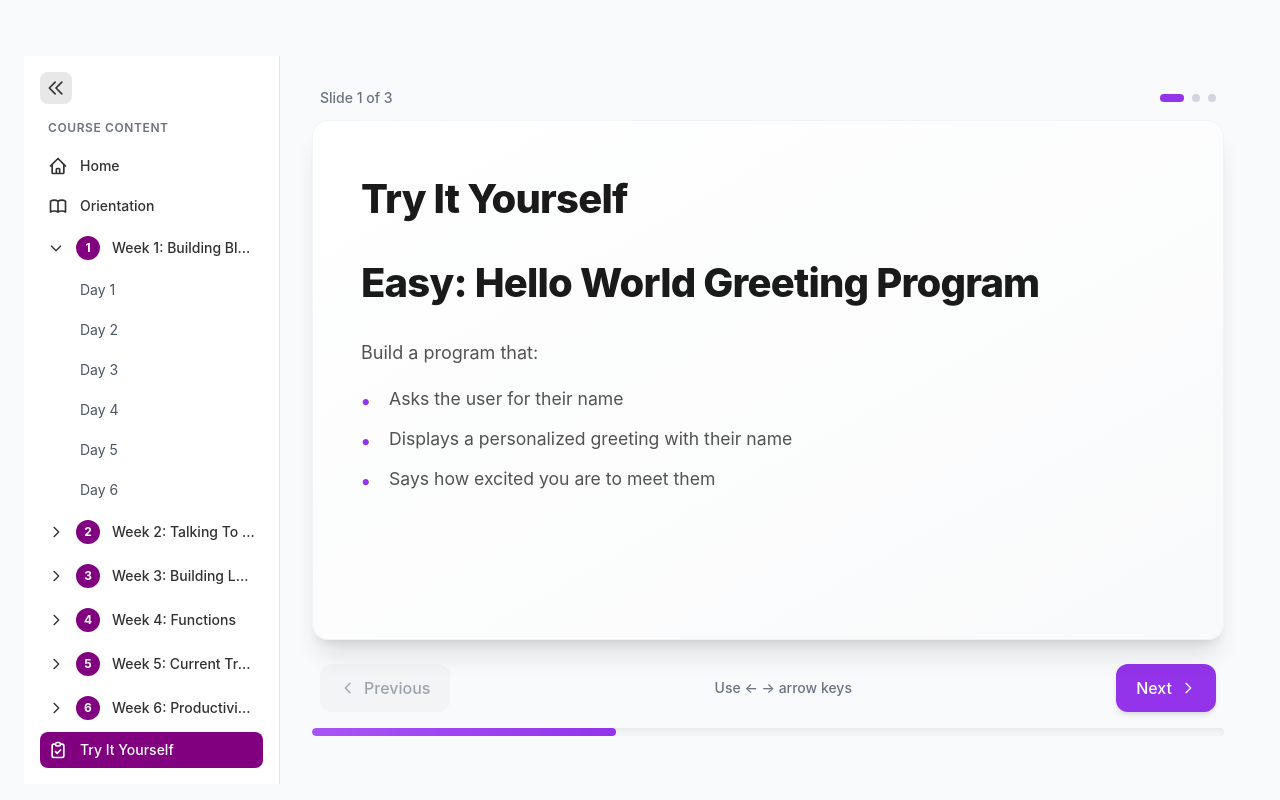
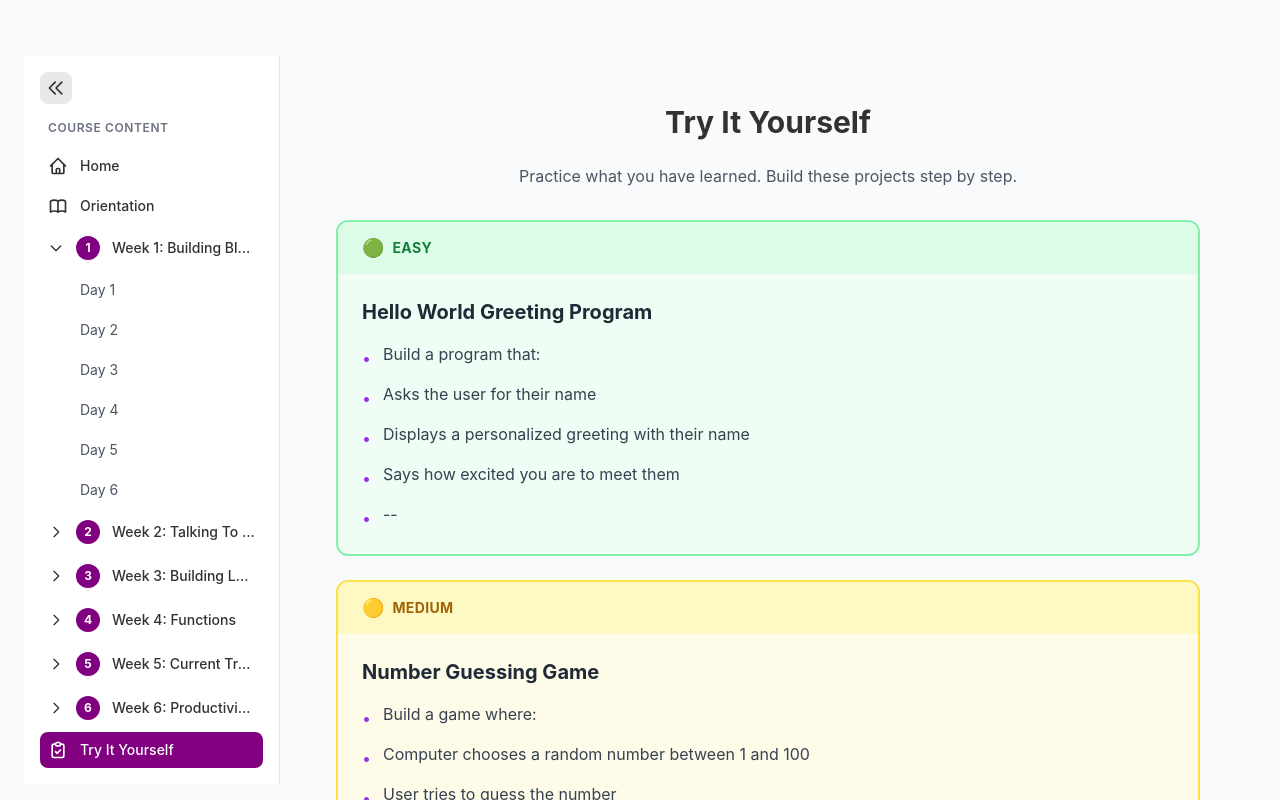
Before and after one commit to lioninthewild/portfolio, a Next.js app: page /kashvi/1/course in a window 1280 px wide. Both pictures are taken after a click on the button "Try It Yourself". Shown: the top 800 px of the page. Built offline with nearby package versions, Linux system fonts and the light colour scheme.

Commit message:
(feat): TIY content and link fixed

```diff
--- a/src/app/kashvi/[course]/course/CourseClient.tsx
+++ b/src/app/kashvi/[course]/course/CourseClient.tsx
@@ -3,6 +3,7 @@
 import { useState, useEffect } from "react";
 import Link from "next/link";
 import SlideViewer from "@/components/course/SlideViewer";
+import TIYViewer from "@/components/course/TIYViewer";
 
 const weeks = [
   { num: 1, title: "Week 1: Building Blocks" },
@@ -219,7 +220,11 @@ export default function CourseClient({ content, initialView, initialDay }: Cours
         </button>
 
         <div className="max-w-5xl mx-auto">
-          <SlideViewer markdown={markdown} key={getContentKey(selectedItem)} />
+          {selectedItem.type === "tiy" ? (
+            <TIYViewer content={content["tiy"] || ""} />
+          ) : (
+            <SlideViewer markdown={markdown} key={getContentKey(selectedItem)} />
+          )}
         </div>
       </main>
     </div>
--- /dev/null
+++ b/src/components/course/TIYViewer.tsx
@@ -0,0 +1,122 @@
+interface TIYTask {
+  difficulty: "easy" | "medium" | "hard";
+  title: string;
+  tasks: string[];
+}
+
+interface TIYViewerProps {
+  content: string;
+}
+
+function parseTIYContent(content: string): TIYTask[] {
+  const tasks: TIYTask[] = [];
+
+  const sections = content.split(/(?=^#+ )/gm).filter(s => s.trim());
+
+  for (const section of sections) {
+    const lines = section.split("\n").filter(l => l.trim());
+    if (lines.length === 0) continue;
+
+    const titleMatch = section.match(/^#+\s+(Easy|Medium|Hard):?\s*(.+)?$/im);
+    if (titleMatch) {
+      const difficulty = titleMatch[1].toLowerCase() as "easy" | "medium" | "hard";
+      const title = titleMatch[2]?.trim() || "";
+
+      const taskLines = section
+        .replace(/^#+\s+(Easy|Medium|Hard):?\s*.+$/gim, "")
+        .split("\n")
+        .filter(l => l.trim() && !l.startsWith("#"))
+        .map(l => l.replace(/^[-•]\s*/, "").trim());
+
+      tasks.push({ difficulty, title, tasks: taskLines });
+    }
+  }
+
+  return tasks;
+}
+
+export default function TIYViewer({ content }: TIYViewerProps) {
+  const tasks = parseTIYContent(content);
+
+  const getDifficultyStyles = (difficulty: string) => {
+    switch (difficulty) {
+      case "easy":
+        return {
+          badge: "bg-green-100 text-green-700",
+          border: "border-green-300",
+          bg: "bg-green-50",
+          icon: "🟢",
+        };
+      case "medium":
+        return {
+          badge: "bg-yellow-100 text-yellow-700",
+          border: "border-yellow-300",
+          bg: "bg-yellow-50",
+          icon: "🟡",
+        };
+      case "hard":
+        return {
+          badge: "bg-red-100 text-red-700",
+          border: "border-red-300",
+          bg: "bg-red-50",
+          icon: "🔴",
+        };
+      default:
+        return {
+          badge: "bg-gray-100 text-gray-700",
+          border: "border-gray-300",
+          bg: "bg-gray-50",
+          icon: "⚪",
+        };
+    }
+  };
+
+  return (
+    <div className="w-full max-w-4xl mx-auto p-4">
+      <h2 className="text-2xl md:text-3xl font-bold mb-6 text-center">
+        Try It Yourself
+      </h2>
+      <p className="text-gray-600 text-center mb-8">
+        Practice what you have learned. Build these projects step by step.
+      </p>
+
+      <div className="space-y-6">
+        {tasks.map((task, index) => {
+          const styles = getDifficultyStyles(task.difficulty);
+          return (
+            <div
+              key={index}
+              className={`rounded-xl border-2 ${styles.border} ${styles.bg} overflow-hidden`}
+            >
+              <div className={`px-6 py-3 ${styles.badge} font-bold text-sm flex items-center gap-2`}>
+                <span className="text-lg">{styles.icon}</span>
+                <span className="uppercase tracking-wide">{task.difficulty}</span>
+              </div>
+
+              <div className="p-6">
+                <h3 className="text-xl font-bold text-gray-800 mb-4">
+                  {task.title}
+                </h3>
+
+                <ul className="space-y-3">
+                  {task.tasks.map((item, idx) => (
+                    <li key={idx} className="flex items-start gap-3 text-gray-700">
+                      <span className="text-purple-600 mt-1">•</span>
+                      <span>{item}</span>
+                    </li>
+                  ))}
+                </ul>
+              </div>
+            </div>
+          );
+        })}
+      </div>
+
+      <div className="mt-8 p-6 bg-purple-50 rounded-xl border border-purple-200">
+        <p className="text-purple-800 text-center font-medium">
+          💡 Start with Easy! Once you complete one, move to the next level.
+        </p>
+      </div>
+    </div>
+  );
+}
```
